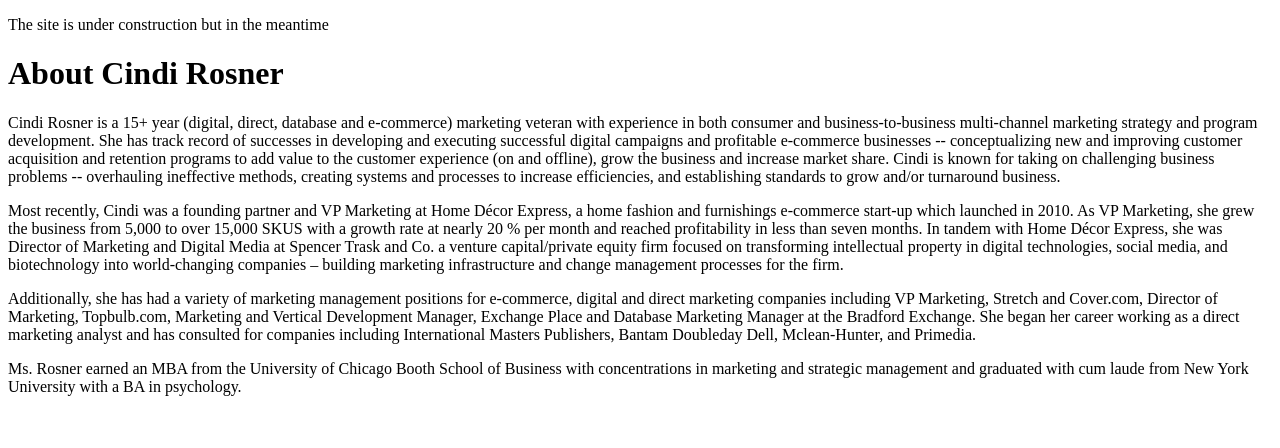
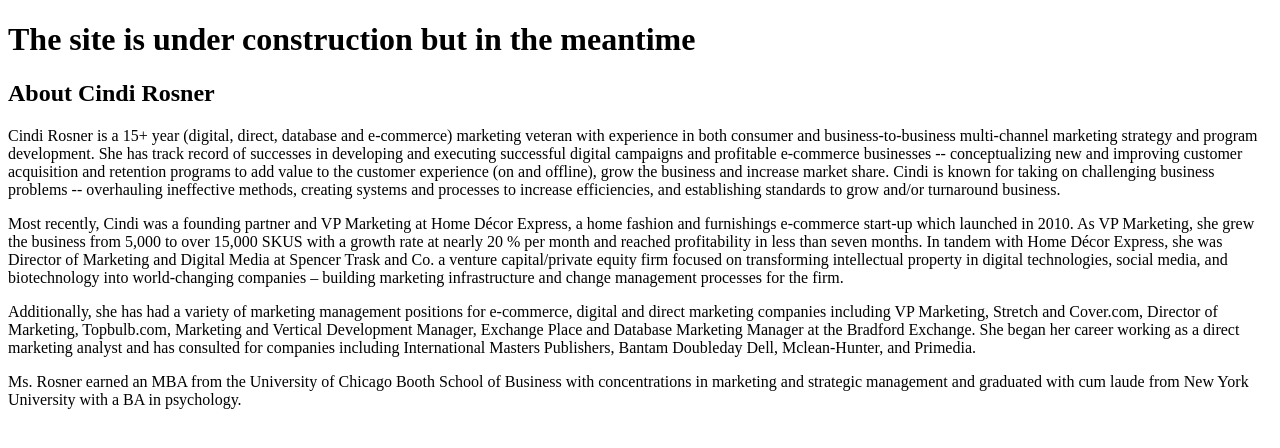
Before and after one commit to cindirosner/cindirosner.github.io, a plain HTML site: page index.html in a window 1280 px wide. Drawn offline with Linux system fonts and the light colour scheme.

Commit message:
Update index.html

```diff
--- a/index.html
+++ b/index.html
@@ -4,8 +4,8 @@
 	<TITLE>Marketing Strategy and Consulting |Cindi Rosner</TITLE>
 </HEAD>
 <body>
-		<p> The site is under construction but in the meantime</p>
-		<h1>About Cindi Rosner</h1>
+		<h1> The site is under construction but in the meantime</h1>
+		<h2>About Cindi Rosner</h2>
 
 	<p>Cindi Rosner is a 15+ year (digital, direct, database and e-commerce) marketing veteran with experience in both consumer and business-to-business multi-channel marketing strategy and program development. She has track record of successes in developing and executing successful digital campaigns and profitable e-commerce businesses -- conceptualizing new and improving customer acquisition and retention programs to add value to the customer experience (on and offline), grow the business and increase market share.   Cindi is known for taking on challenging business problems -- overhauling ineffective methods, creating systems and processes to increase efficiencies, and establishing standards to grow and/or turnaround business.</p>
 
```
